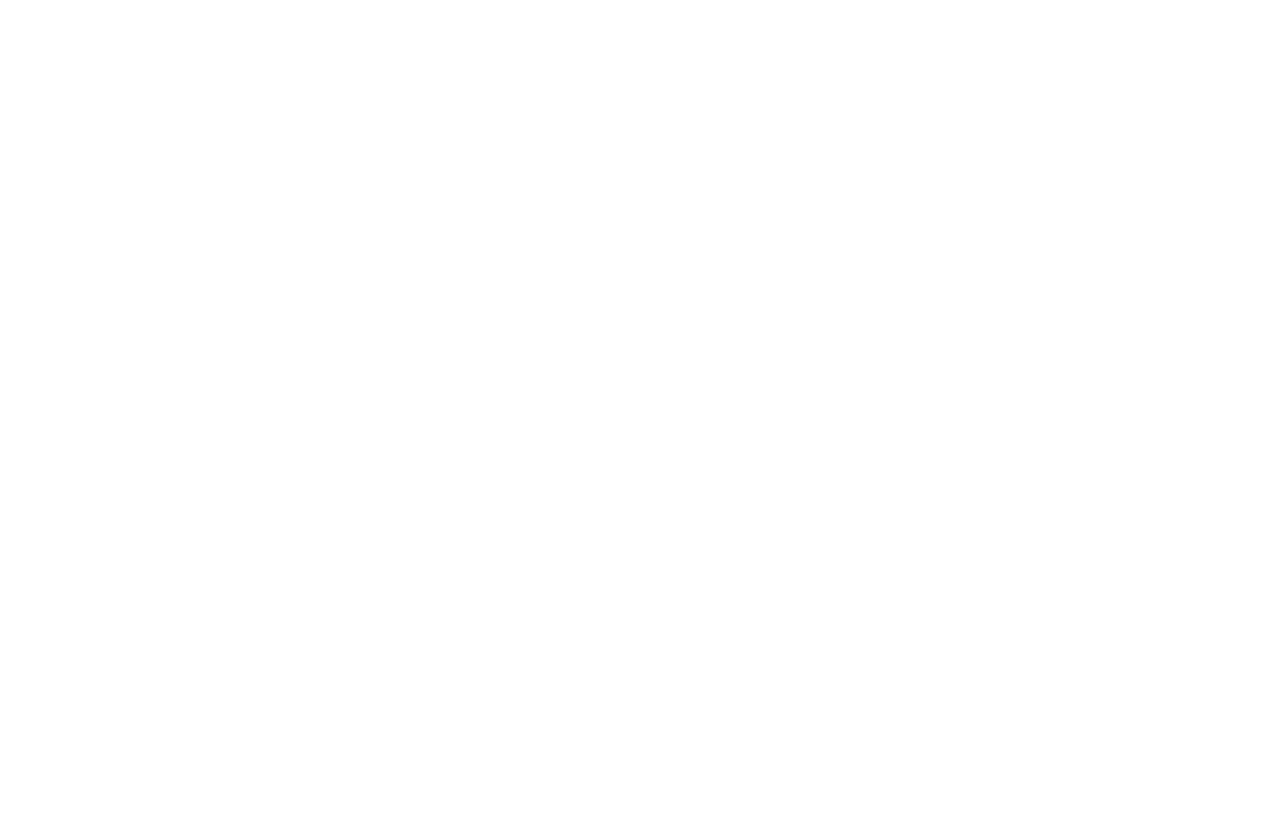
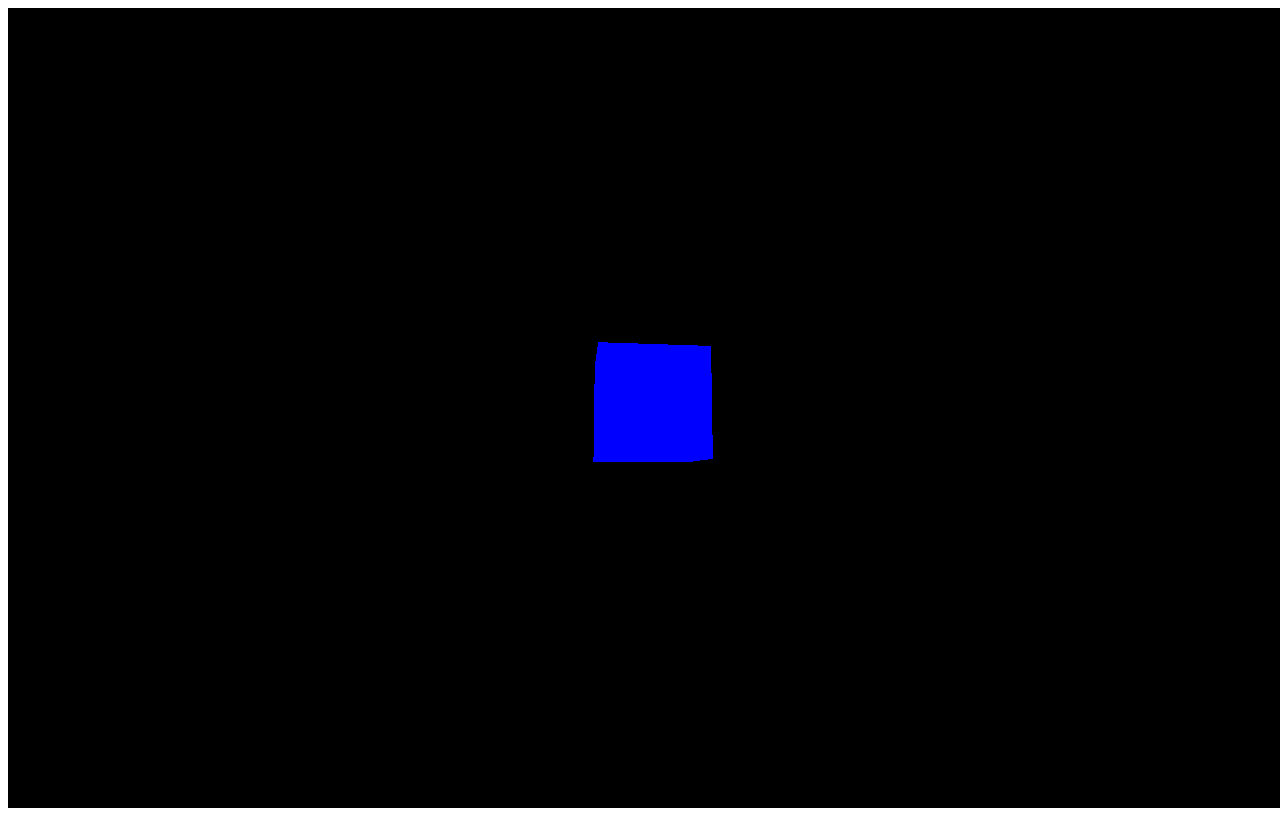
Before and after one commit to yanniksp/hardy-threejs-book, a plain HTML site: page index.html in a window 1280 px wide. Drawn offline with nearby package versions, Linux system fonts and the light colour scheme; the site is published under a folder, as on GitHub Pages, so addresses that start at the root find nothing.

Commit message:
Fix links

```diff
--- a/index.html
+++ b/index.html
@@ -4,7 +4,7 @@
     <meta charset="UTF-8" />
     <meta http-equiv="X-UA-Compatible" content="IE=edge" />
     <meta name="viewport" content="width=device-width, initial-scale=1.0" />
-    <link rel="stylesheet" href="/css/style.css" />
+    <link rel="stylesheet" href="./css/style.css" />
     <title>Three JS</title>
   </head>
   <body></body>
@@ -15,5 +15,5 @@
     crossorigin="anonymous"
     referrerpolicy="no-referrer"
   ></script>
-  <script src="/js/book.js"></script>
+  <script src="./js/book.js"></script>
 </html>
```
